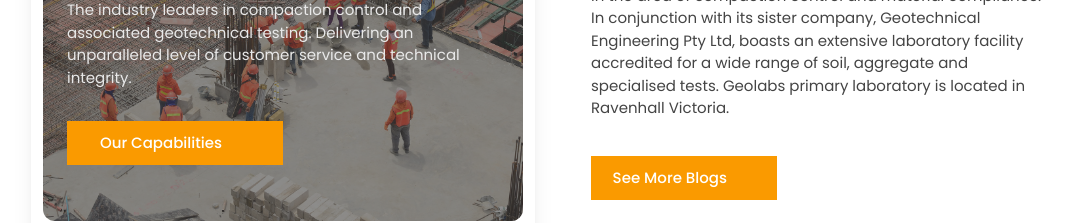
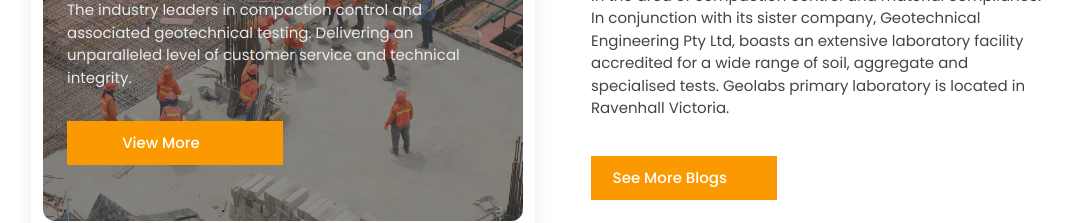
Before and after one commit to siddhartha0/PrimeCivilLab, a React (Vite) app: page / in a window 1280 px wide. Shown: the part 1700-1923 px from the top of the page, without its empty margins (97-1169 px from the left). Built offline with nearby package versions, Linux system fonts and the light colour scheme; some icons are missing.

Commit message:
id added to hidden paths

```diff
--- a/src/components/pages/home/core.tsx
+++ b/src/components/pages/home/core.tsx
@@ -100,9 +100,9 @@ export const Core = () => {
               geotechnical testing. Delivering an unparalleled level of customer
               service and technical integrity.
             </Text>
-            <Button usage="brand" className="w-[50%] z-10">
+            <Button usage="brand" className="w-[50%] z-10" id="gallery-button">
               <Text usage="click" size="body-base-mid">
-                Our Capabilities
+                View More
               </Text>
               <Icon icon="iconamoon:arrow-right-2-duotone" />
             </Button>
@@ -122,7 +122,7 @@ export const Core = () => {
             aggregate and specialised tests. Geolabs primary laboratory is
             located in Ravenhall Victoria.
           </Text>
-          <Button usage="brand" className="w-[40%]">
+          <Button usage="brand" className="w-[40%]" id="blogs-button">
             <Text size="body-base-mid" usage="click">
               See More Blogs
             </Text>
```
